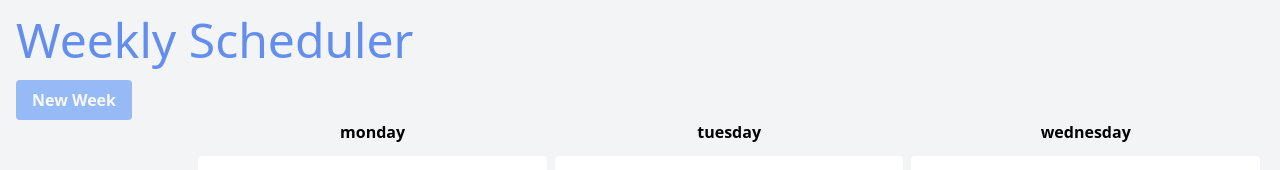
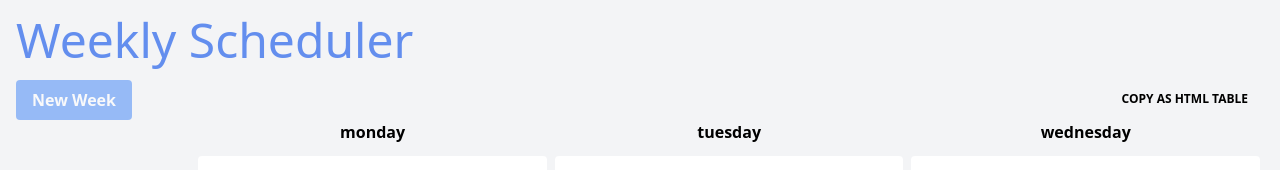
Before and after one commit to carlfranz/weekly-scheduler, a React (Vite) app: page / in a window 1280 px wide. Shown: the top 170 px of the page. Built offline with nearby package versions, Linux system fonts and the light colour scheme.

Commit message:
adds week export

```diff
--- a/src/App.jsx
+++ b/src/App.jsx
@@ -1,6 +1,7 @@
 import React, { useState, useEffect } from "react";
 import "./App.css";
 import { createEmptyWeek, getData, isEmptyWeekData, storeData } from "./data";
+import { WeekExport } from "./WeekExport";
 
 const StatusEnum = Object.freeze({
   CHANGED: "changed",
@@ -142,8 +143,10 @@ function App() {
   return (
     <div>
       <div className="md:container md:mx-auto md:px-4">
-        <h1 className="my-4 text-5xl text-blue-600 text-opacity-70">Weekly Scheduler</h1>
-        <div>
+        <h1 className="my-4 text-5xl text-blue-600 text-opacity-70">
+          Weekly Scheduler
+        </h1>
+        <div className="flex justify-between items-center	">
           <button
             type="button"
             className="btn btn-blue"
@@ -152,6 +155,7 @@ function App() {
           >
             New Week
           </button>
+          <WeekExport weekData={toWeekData()}></WeekExport>
         </div>
 
         <form onSubmit={handleSubmit} onReset={handleReset}>
--- /dev/null
+++ b/src/WeekExport.jsx
@@ -0,0 +1,58 @@
+import React from "react";
+
+export function WeekExport(props) {
+  const { weekData } = props;
+
+  const createRow = (c1, c2, c3) => {
+    const row = document.createElement('tr');
+    const column1 = document.createElement('th');
+    const column2 = document.createElement('td');
+    const column3 = document.createElement('td');
+    column1.innerText = c1;
+    column2.innerText = c2;
+    column3.innerText = c3;
+    row.appendChild(column1);
+    row.appendChild(column2);
+    row.appendChild(column3);
+    return row;
+  };
+
+  const createTable = (data) => {
+    const table = document.createElement('table');
+    table.setAttribute('border', 1);
+    const rows = [
+      createRow("monday", data.mon1, data.mon2),
+      createRow("tuesday", data.mon1, data.mon2),
+      createRow("wednesday", data.mon1, data.mon2),
+      createRow("thursday", data.mon1, data.mon2),
+      createRow("friday", data.mon1, data.mon2),
+    ];
+
+    rows.forEach(r => table.appendChild(r));
+    return table.outerHTML;
+  };
+
+  const performExport = () => {
+    navigator.permissions.query({ name: "clipboard-write" }).then(result => {
+      if (result.state == "granted" || result.state == "prompt") {
+        const htmlTextTable = createTable(weekData);
+        const blob = new Blob([htmlTextTable], { type: "text/html" });
+        const clipboardItem = new ClipboardItem({ [blob.type]: blob });
+        navigator.clipboard.write([clipboardItem]).then(() => {
+          alert('Export complete');
+        }, (err) => {
+          alert('Export failed '+err);
+        });
+      } else {
+        alert('Clipboard access is required to export data');
+      }
+    });
+  };
+  return (
+    <div>
+      <button type="button" className="btn btn-link btn-link-blue" onClick={performExport}>
+        copy as html table
+      </button>
+    </div>
+  );
+}
--- a/src/index.css
+++ b/src/index.css
@@ -11,3 +11,11 @@
 .btn-blue:hover {
   @apply bg-blue-700;
 }
+
+.btn-link {
+  @apply bg-transparent font-bold uppercase px-3 py-1 text-xs outline-none focus:outline-none mr-1 mb-1 hover:underline
+}
+
+.btn-link-blue {
+  @apply hover:text-blue-700
+}
```
